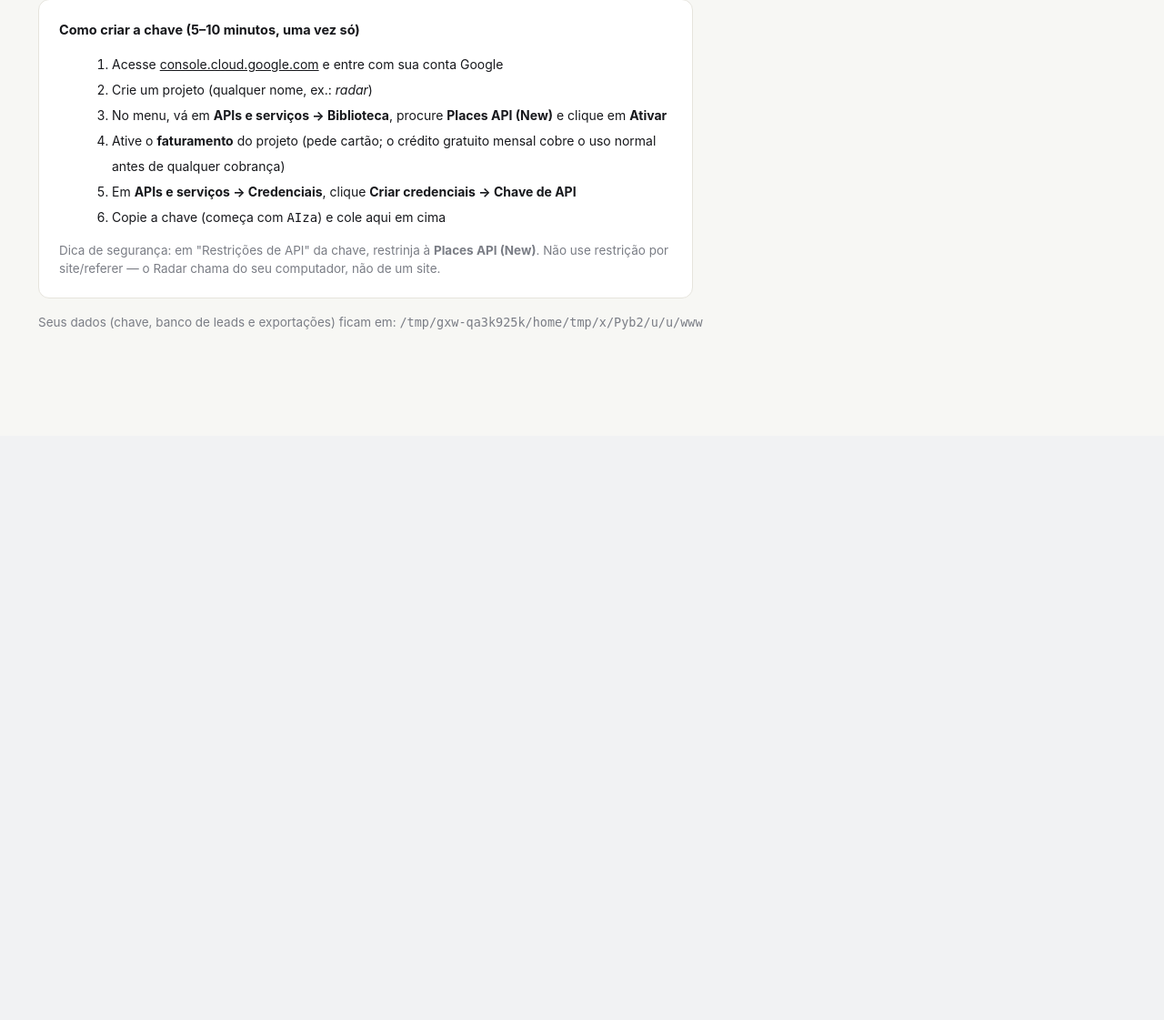
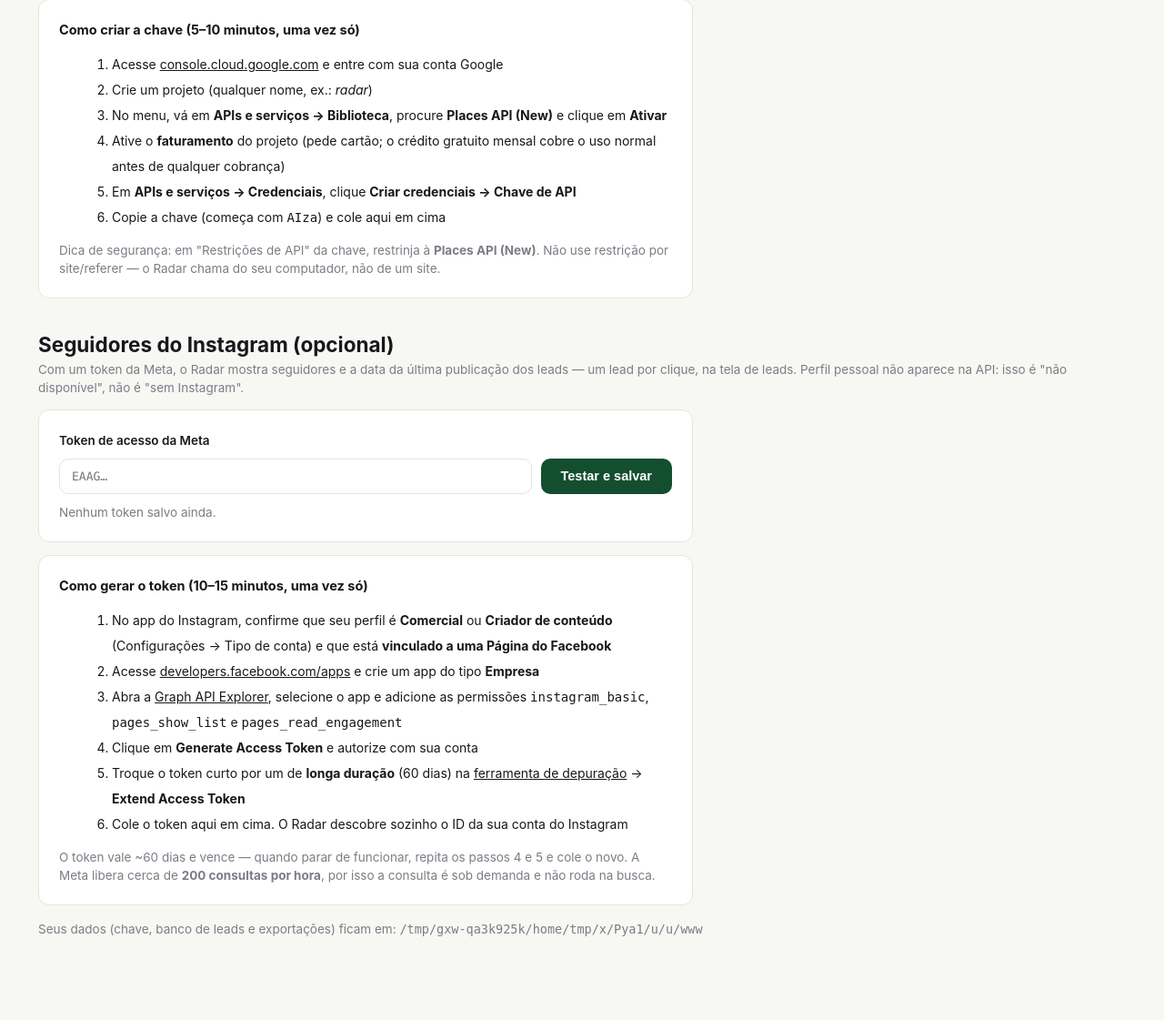
Before and after one commit to EdnoBraga/soulfork-radar, a Flask app: page /configuracao in a window 1280 px wide. Shown: the part 321-1442 px from the top of the page at 91% size. Before the commit the page ends 683 px from the top, so only its background shows below. Run offline with Flask 3, Linux system fonts and the light colour scheme.

Commit message:
Add Instagram follower lookup via Meta Business Discovery
Followers and last-post date now come from the official Graph API
business_discovery endpoint, on demand (one lead per click) so the
~200 calls/hour limit is never hit by a scan. A personal profile is
reported as "not available", never as "no Instagram".

The Meta token is stored in the user's .env like the Places key; the
ig-user-id is discovered from the token, so the setup screen asks for
one paste only. Fixes the README claim that official APIs cannot query
third-party profiles.

Co-Authored-By: Claude Opus 5 <noreply@anthropic.com>

```diff
--- a/prospector/config.py
+++ b/prospector/config.py
@@ -61,18 +61,35 @@ def chave_places() -> str:
     return os.environ.get("GOOGLE_PLACES_API_KEY", "").strip()
 
 
-def salvar_chave_places(chave: str) -> Path:
-    """Grava a chave no .env do usuário e aplica no processo atual."""
-    chave = (chave or "").strip().strip('"').strip("'")
+def _gravar_env(**pares: str) -> Path:
+    """Grava chaves no .env do usuário e aplica no processo atual."""
     alvo = pasta_dados() / ".env"
     linhas: list[str] = []
     if alvo.exists():
         linhas = [l for l in alvo.read_text(encoding="utf-8").splitlines()
-                  if not l.strip().startswith("GOOGLE_PLACES_API_KEY")]
-    linhas.append(f"GOOGLE_PLACES_API_KEY={chave}")
+                  if not any(l.strip().startswith(k) for k in pares)]
+    for chave, valor in pares.items():
+        valor = (valor or "").strip().strip('"').strip("'")
+        linhas.append(f"{chave}={valor}")
+        os.environ[chave] = valor
     alvo.write_text("\n".join(linhas) + "\n", encoding="utf-8")
-    os.environ["GOOGLE_PLACES_API_KEY"] = chave
     return alvo
+
+
+def salvar_chave_places(chave: str) -> Path:
+    return _gravar_env(GOOGLE_PLACES_API_KEY=chave)
+
+
+def token_instagram() -> str:
+    return os.environ.get("META_IG_TOKEN", "").strip()
+
+
+def ig_user_id() -> str:
+    return os.environ.get("META_IG_USER_ID", "").strip()
+
+
+def salvar_token_instagram(token: str, user_id: str) -> Path:
+    return _gravar_env(META_IG_TOKEN=token, META_IG_USER_ID=user_id)
 
 
 def carregar_nichos(caminho: str | Path | None = None) -> dict:
--- a/prospector/models.py
+++ b/prospector/models.py
@@ -18,6 +18,7 @@ class Contatos:
 class Redes:
     instagram: str | None = None
     instagram_seguidores: int | None = None
+    instagram_ultima_publicacao: str | None = None   # AAAA-MM-DD, da Graph API
     tiktok: str | None = None
     tiktok_seguidores: int | None = None
     facebook: str | None = None
--- a/prospector/web/app.py
+++ b/prospector/web/app.py
@@ -113,7 +113,20 @@ def _leads_da_rodada(rid: str) -> tuple[dict, list[Lead]]:
 @app.route("/configuracao", methods=["GET", "POST"])
 def configuracao():
     msg = erro = None
-    if request.method == "POST":
+    if request.method == "POST" and request.form.get("token") is not None:
+        from ..sources import instagram as ig
+        token = (request.form.get("token") or "").strip()
+        if not token:
+            erro = "Cole o token antes de salvar."
+        else:
+            try:
+                iguid, usuario = ig.descobrir_conta(token)
+                config.salvar_token_instagram(token, iguid)
+                msg = f"Token salvo e ligado à conta @{usuario}." if usuario \
+                    else "Token salvo."
+            except (ig.InstagramError, ig.IndisponivelError) as e:
+                erro = str(e)
+    elif request.method == "POST":
         chave = (request.form.get("chave") or "").strip()
         if not chave:
             erro = "Cole a chave antes de salvar."
@@ -145,6 +158,7 @@ def configuracao():
                 erro = f"Não consegui falar com o Google: {e}"
     return render_template("configuracao.html", pagina="config",
                            tem_chave=bool(config.chave_places()),
+                           tem_token=bool(config.token_instagram() and config.ig_user_id()),
                            pasta=str(config.pasta_dados()), msg=msg, erro=erro)
 
 
@@ -265,6 +279,35 @@ def leads(rid):
     )
 
 
+@app.post("/rodada/<rid>/instagram")
+def instagram(rid):
+    """Seguidores de UM lead, sob demanda. Nunca roda na varredura:
+    a Meta libera ~200 chamadas por hora."""
+    from ..sources import instagram as ig
+
+    token, iguid = config.token_instagram(), config.ig_user_id()
+    if not (token and iguid):
+        return jsonify(ok=False, erro="Configure o token da Meta primeiro."), 400
+    usuario = ((request.get_json(silent=True) or {}).get("usuario") or "").strip()
+    try:
+        dados = ig.consultar(usuario, token, iguid)
+    except ig.IndisponivelError as e:
+        return jsonify(ok=False, indisponivel=True, erro=str(e)), 200
+    except ig.InstagramError as e:
+        return jsonify(ok=False, erro=str(e)), 200
+
+    r = RODADAS.get(rid)
+    banco = Banco(config.caminho_banco())
+    for d in (r or {}).get("leads", []):
+        if ((d.get("redes") or {}).get("instagram") or "").lower() != usuario.lower():
+            continue
+        d["redes"]["instagram_seguidores"] = dados["seguidores"]
+        d["redes"]["instagram_ultima_publicacao"] = dados["ultima_publicacao"]
+        banco.salvar(_dict_para_lead(d))
+    banco.fechar()
+    return jsonify(ok=True, **dados)
+
+
 @app.get("/rodada/<rid>/analises")
 def analises(rid):
     r, ls = _leads_da_rodada(rid)
--- a/prospector/web/templates/configuracao.html
+++ b/prospector/web/templates/configuracao.html
@@ -38,6 +38,47 @@ e o Google dá crédito mensal gratuito que cobre centenas de buscas.</p>
  seu computador, não de um site.</p>
 </div>
 
+<h2 style="margin-top:34px">Seguidores do Instagram (opcional)</h2>
+<p class="sub">Com um token da Meta, o Radar mostra seguidores e a data da última publicação
+dos leads — um lead por clique, na tela de leads. Perfil pessoal não aparece na API:
+isso é "não disponível", não é "sem Instagram".</p>
+
+<div class="card" style="margin-top:14px;padding:22px;max-width:720px">
+ <form method="post">
+  <label style="font-weight:600;font-size:13.5px">Token de acesso da Meta</label>
+  <div style="display:flex;gap:10px;margin-top:8px">
+   <input name="token" placeholder="EAAG…" autocomplete="off" spellcheck="false"
+    value="" style="flex:1;padding:11px 13px;border:1px solid var(--linha);border-radius:10px;
+    font:13px ui-monospace,Consolas,monospace">
+   <button class="botao" type="submit">Testar e salvar</button>
+  </div>
+ </form>
+ <p class="sub" style="margin-top:10px">
+  {% if tem_token %}Já existe um token salvo e funcionando.{% else %}Nenhum token salvo ainda.{% endif %}
+ </p>
+</div>
+
+<div class="card" style="margin-top:14px;padding:22px;max-width:720px">
+ <b style="font-size:14.5px">Como gerar o token (10–15 minutos, uma vez só)</b>
+ <ol style="margin:12px 0 0 18px;line-height:2;font-size:14px">
+  <li>No app do Instagram, confirme que seu perfil é <b>Comercial</b> ou <b>Criador de conteúdo</b>
+   (Configurações → Tipo de conta) e que está <b>vinculado a uma Página do Facebook</b></li>
+  <li>Acesse <a href="https://developers.facebook.com/apps" target="_blank" rel="noopener">developers.facebook.com/apps</a>
+   e crie um app do tipo <b>Empresa</b></li>
+  <li>Abra a <a href="https://developers.facebook.com/tools/explorer" target="_blank" rel="noopener">Graph API Explorer</a>,
+   selecione o app e adicione as permissões <code>instagram_basic</code>,
+   <code>pages_show_list</code> e <code>pages_read_engagement</code></li>
+  <li>Clique em <b>Generate Access Token</b> e autorize com sua conta</li>
+  <li>Troque o token curto por um de <b>longa duração</b> (60 dias) na
+   <a href="https://developers.facebook.com/tools/debug/accesstoken" target="_blank" rel="noopener">ferramenta de depuração</a>
+   → <b>Extend Access Token</b></li>
+  <li>Cole o token aqui em cima. O Radar descobre sozinho o ID da sua conta do Instagram</li>
+ </ol>
+ <p class="sub" style="margin-top:12px">O token vale ~60 dias e vence — quando parar de
+ funcionar, repita os passos 4 e 5 e cole o novo. A Meta libera cerca de
+ <b>200 consultas por hora</b>, por isso a consulta é sob demanda e não roda na busca.</p>
+</div>
+
 <p class="sub" style="margin-top:16px">Seus dados (chave, banco de leads e exportações) ficam em:
 <code>{{ pasta }}</code></p>
 {% endblock %}
```
Also changed, not shown: LEIA-ME.md (+14 -4 lines), prospector/sources/instagram.py (added, +103 -0 lines), prospector/web/templates/leads.html (+25 -0 lines), tests/test_instagram.py (added, +38 -0 lines).
